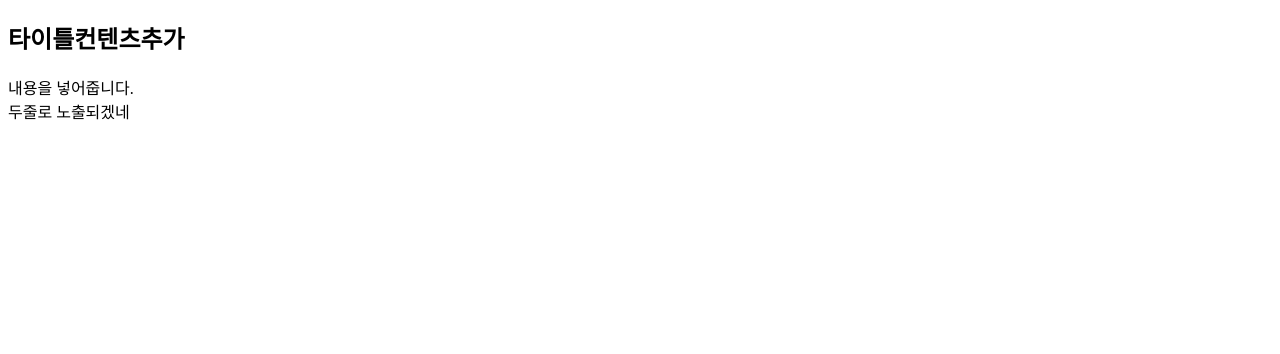
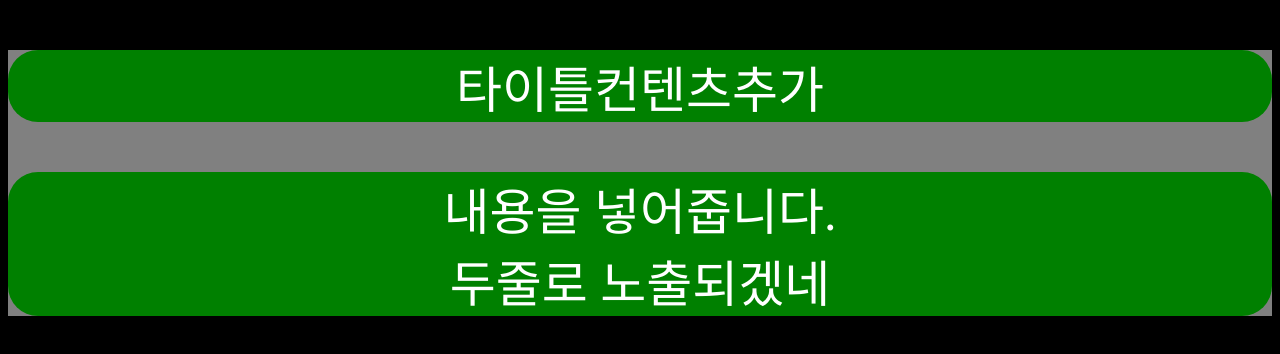
Before and after one commit to 4thdraw/bootstrap, a plain HTML site: page index.html in a window 1280 px wide. Drawn offline with Linux system fonts and the light colour scheme.

Commit message:
스타일적용

```diff
--- a/index.html
+++ b/index.html
@@ -4,12 +4,13 @@
     <meta charset="UTF-8">
     <meta name="viewport" content="width=device-width, initial-scale=1.0">
     <title>Document</title>
+    <link rel="stylesheet" href="style.css">
 </head>
 <body>
 
     <section id="intro" class="mainpage py-5 ">
         <div class="inner">
-            <h2>타이틀컨텐츠추가</h2>
+            <p>타이틀컨텐츠추가</p>
             <p>내용을 넣어줍니다.<br> 두줄로 노출되겠네</p>
         </div>
     </section>
--- /dev/null
+++ b/style.css
@@ -0,0 +1,24 @@
+body{
+    background-color: black;
+}
+
+#intro{
+    font-size: 50px;
+    background-color: gray;
+    text-align: center;
+}
+.mainpage{
+    font-size: 80px;
+    color: yellow;
+}
+.py-5{
+    font-size: 120px;
+    color:white;
+}
+p{
+    background-color: green;
+    border-radius: 30px;
+}
+h2{
+    background-color: pink;
+}
```
